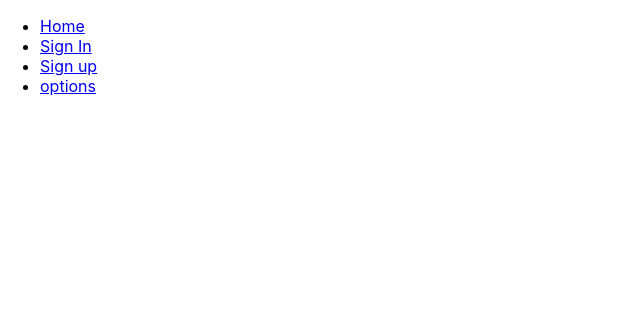
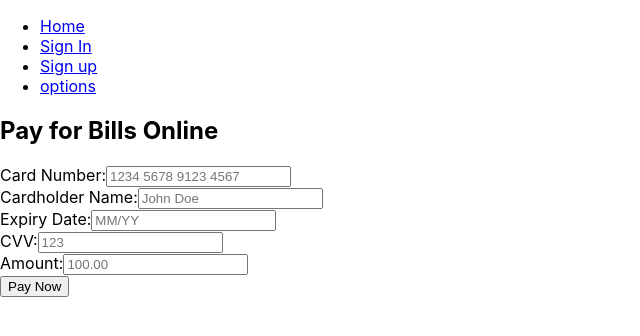
Before and after one commit to DarshanaBombuwala/sritel-web-portal, a React (Create React App) app in the folder front-end/sri_tel/: page /payments in a window 1280 px wide. Shown: the top 336 px of the page, without its empty margins (0-640 px from the left). Built offline with nearby package versions, Linux system fonts and the light colour scheme.

Commit message:
payments page

```diff
--- a/front-end/sri_tel/src/App.js
+++ b/front-end/sri_tel/src/App.js
@@ -5,6 +5,8 @@ import SignIn from './layouts/auth/signin';
 import SignUp from './layouts/auth/signup';
 import Optionpage from './layouts/option/optionpage';
 import ServicesPage from './layouts/servicesubcription/servicesubscriptionpage';
+import BillsPage from './layouts/bill/billspage';
+import PaymentsPage from './layouts/payment/paymentpage';
 
 function App() {
   return (
@@ -28,6 +30,8 @@ function App() {
           <Route path="/signup" element={<SignUp />} />
           <Route path="/options" element={<Optionpage />} />
           <Route path="/services" element={<ServicesPage />} />
+          <Route path="/bills" element={<BillsPage />} />
+          <Route path="/payments" element={<PaymentsPage />} />
 
         </Routes>
       </div>
--- /dev/null
+++ b/front-end/sri_tel/src/layouts/payment/paymentpage.jsx
@@ -0,0 +1,81 @@
+import React, { useState } from 'react';
+
+const PaymentsPage = () => {
+  const [cardNumber, setCardNumber] = useState('');
+  const [cardName, setCardName] = useState('');
+  const [expiryDate, setExpiryDate] = useState('');
+  const [cvv, setCvv] = useState('');
+  const [amount, setAmount] = useState('');
+
+  const handleSubmit = (e) => {
+    e.preventDefault();
+    // You would handle the form submission here (e.g., send the payment data to an API)
+    alert('Payment Submitted!');
+  };
+
+  return (
+    <div>
+      <h2>Pay for Bills Online</h2>
+      <form onSubmit={handleSubmit}>
+        <div>
+          <label htmlFor="cardNumber">Card Number:</label>
+          <input
+            type="text"
+            id="cardNumber"
+            value={cardNumber}
+            onChange={(e) => setCardNumber(e.target.value)}
+            placeholder="1234 5678 9123 4567"
+            required
+          />
+        </div>
+        <div>
+          <label htmlFor="cardName">Cardholder Name:</label>
+          <input
+            type="text"
+            id="cardName"
+            value={cardName}
+            onChange={(e) => setCardName(e.target.value)}
+            placeholder="John Doe"
+            required
+          />
+        </div>
+        <div>
+          <label htmlFor="expiryDate">Expiry Date:</label>
+          <input
+            type="text"
+            id="expiryDate"
+            value={expiryDate}
+            onChange={(e) => setExpiryDate(e.target.value)}
+            placeholder="MM/YY"
+            required
+          />
+        </div>
+        <div>
+          <label htmlFor="cvv">CVV:</label>
+          <input
+            type="text"
+            id="cvv"
+            value={cvv}
+            onChange={(e) => setCvv(e.target.value)}
+            placeholder="123"
+            required
+          />
+        </div>
+        <div>
+          <label htmlFor="amount">Amount:</label>
+          <input
+            type="text"
+            id="amount"
+            value={amount}
+            onChange={(e) => setAmount(e.target.value)}
+            placeholder="100.00"
+            required
+          />
+        </div>
+        <button type="submit">Pay Now</button>
+      </form>
+    </div>
+  );
+};
+
+export default PaymentsPage;
```
